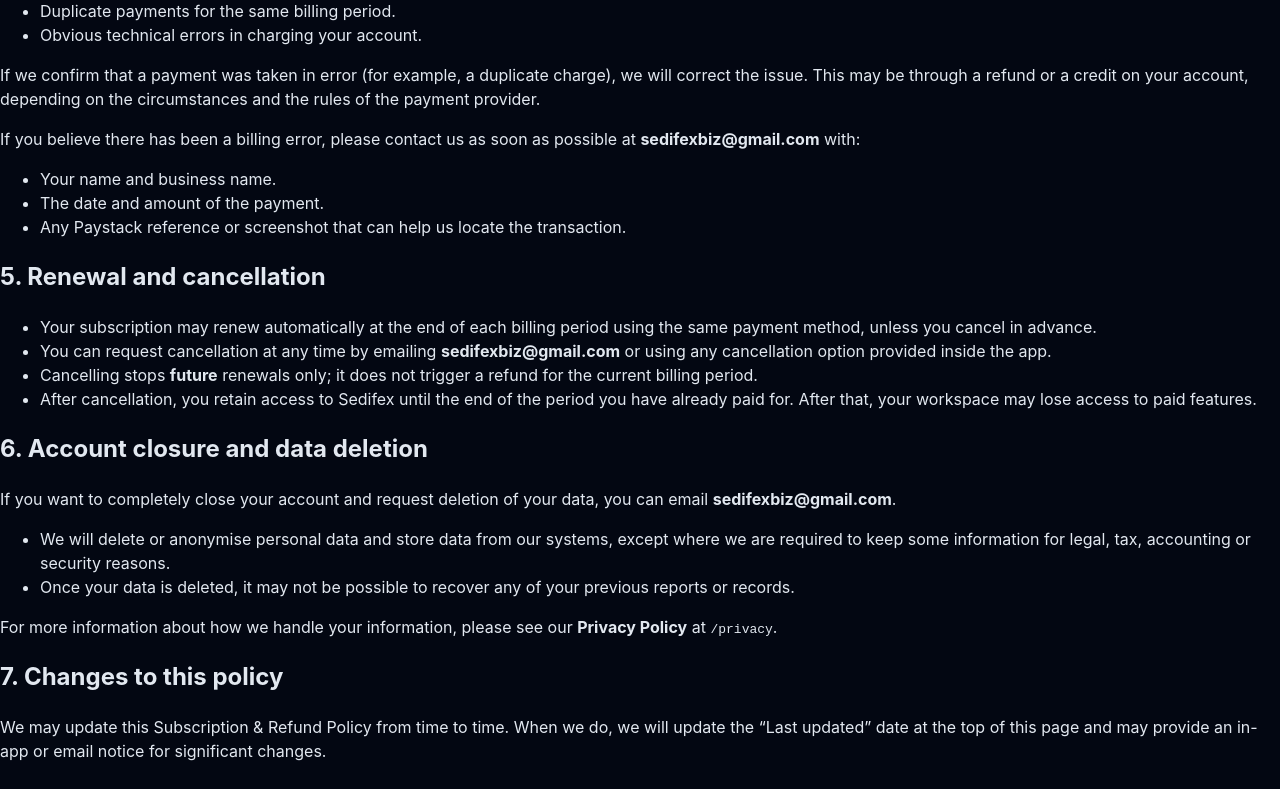
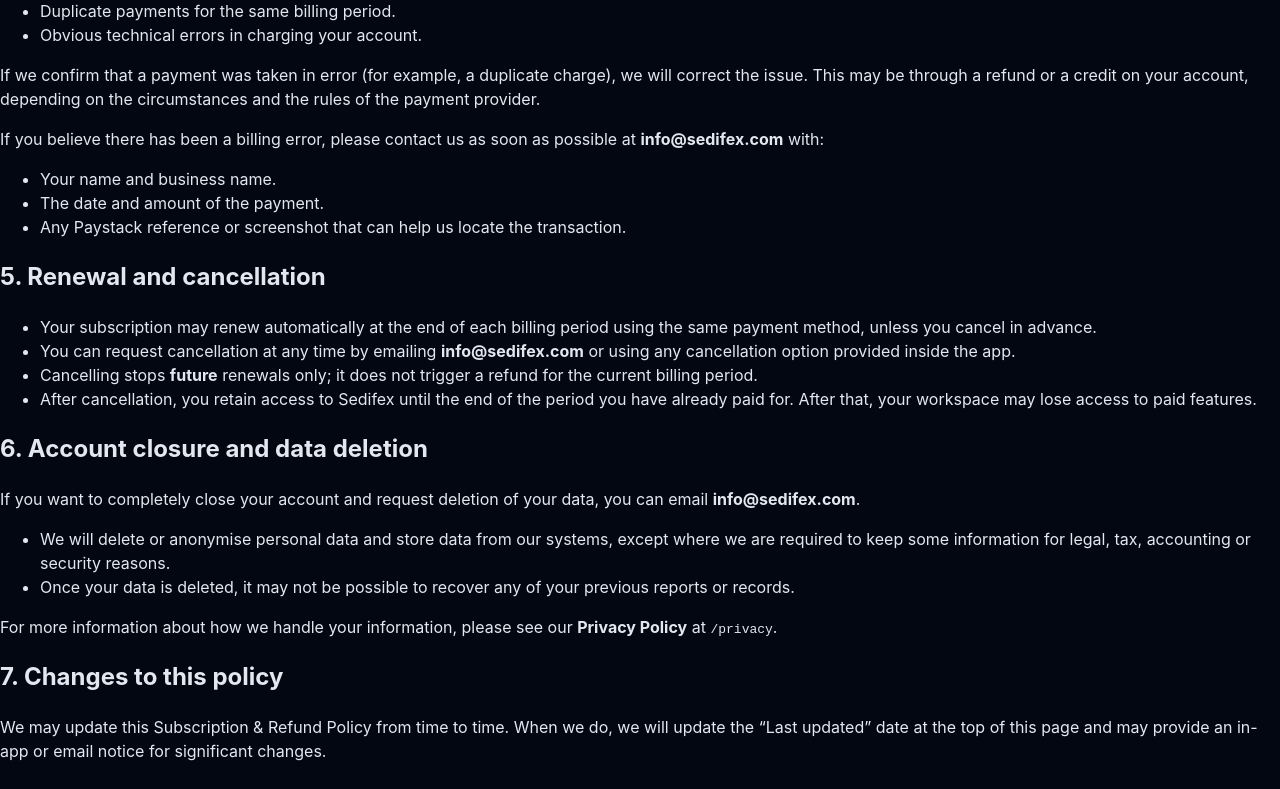
Before and after one commit to learngermanghana/sedifexbiz, a React (Vite) app in the folder web/: page /legal/refund in a window 1280 px wide. Shown: the part 1100-1889 px from the top of the page. Built offline with nearby package versions, Linux system fonts and the light colour scheme; no server answers.

Commit message:
Update public contact email to info@sedifex.com

```diff
--- a/web/src/pages/AuthPage.tsx
+++ b/web/src/pages/AuthPage.tsx
@@ -1230,8 +1230,8 @@ export default function AuthPage() {
             </p>
           </div>
 
-          <a className="app__partners-link" href="mailto:sedifexbiz@gmail.com">
-            Book a Sedifex demo: sedifexbiz@gmail.com
+          <a className="app__partners-link" href="mailto:info@sedifex.com">
+            Book a Sedifex demo: info@sedifex.com
           </a>
         </div>
 
@@ -1327,7 +1327,7 @@ export default function AuthPage() {
             Book a 30-minute consultation
           </a>
           <p className="info-card__caption">
-            Prefer email? Reach us at sedifexbiz@gmail.com.
+            Prefer email? Reach us at info@sedifex.com.
           </p>
         </article>
       </section>
--- a/web/src/pages/InventorySystemGhana.tsx
+++ b/web/src/pages/InventorySystemGhana.tsx
@@ -181,7 +181,7 @@ export default function InventorySystemGhana() {
             <Link className="seo-page__cta" to="/">
               Start free demo
             </Link>
-            <a className="seo-page__secondary" href="mailto:sedifexbiz@gmail.com">
+            <a className="seo-page__secondary" href="mailto:info@sedifex.com">
               Talk to sales
             </a>
           </div>
@@ -349,7 +349,7 @@ export default function InventorySystemGhana() {
           <Link className="seo-page__cta" to="/">
             Book a free walkthrough
           </Link>
-          <a className="seo-page__secondary" href="mailto:sedifexbiz@gmail.com">
+          <a className="seo-page__secondary" href="mailto:info@sedifex.com">
             Contact the team
           </a>
         </div>
--- a/web/src/pages/legal/CookiesPage.tsx
+++ b/web/src/pages/legal/CookiesPage.tsx
@@ -177,7 +177,7 @@ export default function CookiesPage() {
 
         <ul>
           <li>
-            <strong>Email:</strong> sedifexbiz@gmail.com
+            <strong>Email:</strong> info@sedifex.com
           </li>
           <li>
             <strong>Address:</strong> Kofo Abayomi Street 101233, Victoria
--- a/web/src/pages/legal/PrivacyPage.tsx
+++ b/web/src/pages/legal/PrivacyPage.tsx
@@ -197,7 +197,7 @@ export default function PrivacyPage() {
         <ul>
           <li>
             <strong>Email:</strong>{" "}
-            <a href="mailto:sedifexbiz@gmail.com">sedifexbiz@gmail.com</a>
+            <a href="mailto:info@sedifex.com">info@sedifex.com</a>
           </li>
           <li>
             <strong>Business name:</strong> Learn Language Education Academy
--- a/web/src/pages/legal/RefundPage.tsx
+++ b/web/src/pages/legal/RefundPage.tsx
@@ -149,7 +149,7 @@ export default function RefundPage() {
 
         <p>
           If you believe there has been a billing error, please contact us as
-          soon as possible at <strong>sedifexbiz@gmail.com</strong> with:
+          soon as possible at <strong>info@sedifex.com</strong> with:
         </p>
 
         <ul>
@@ -173,7 +173,7 @@ export default function RefundPage() {
           </li>
           <li>
             You can request cancellation at any time by emailing{" "}
-            <strong>sedifexbiz@gmail.com</strong> or using any cancellation
+            <strong>info@sedifex.com</strong> or using any cancellation
             option provided inside the app.
           </li>
           <li>
@@ -196,7 +196,7 @@ export default function RefundPage() {
 
         <p>
           If you want to completely close your account and request deletion of
-          your data, you can email <strong>sedifexbiz@gmail.com</strong>.
+          your data, you can email <strong>info@sedifex.com</strong>.
         </p>
 
         <ul>
@@ -237,7 +237,7 @@ export default function RefundPage() {
 
         <ul>
           <li>
-            <strong>Email:</strong> sedifexbiz@gmail.com
+            <strong>Email:</strong> info@sedifex.com
           </li>
           <li>
             <strong>Address:</strong> Kofo Abayomi Street 101233, Victoria
```
